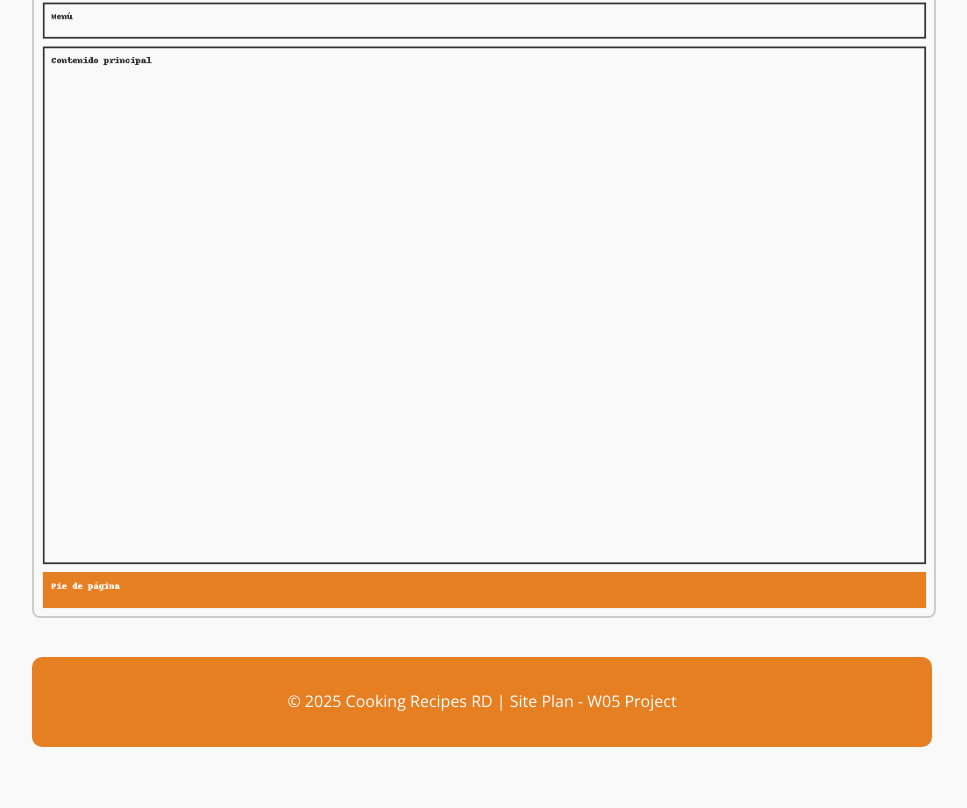
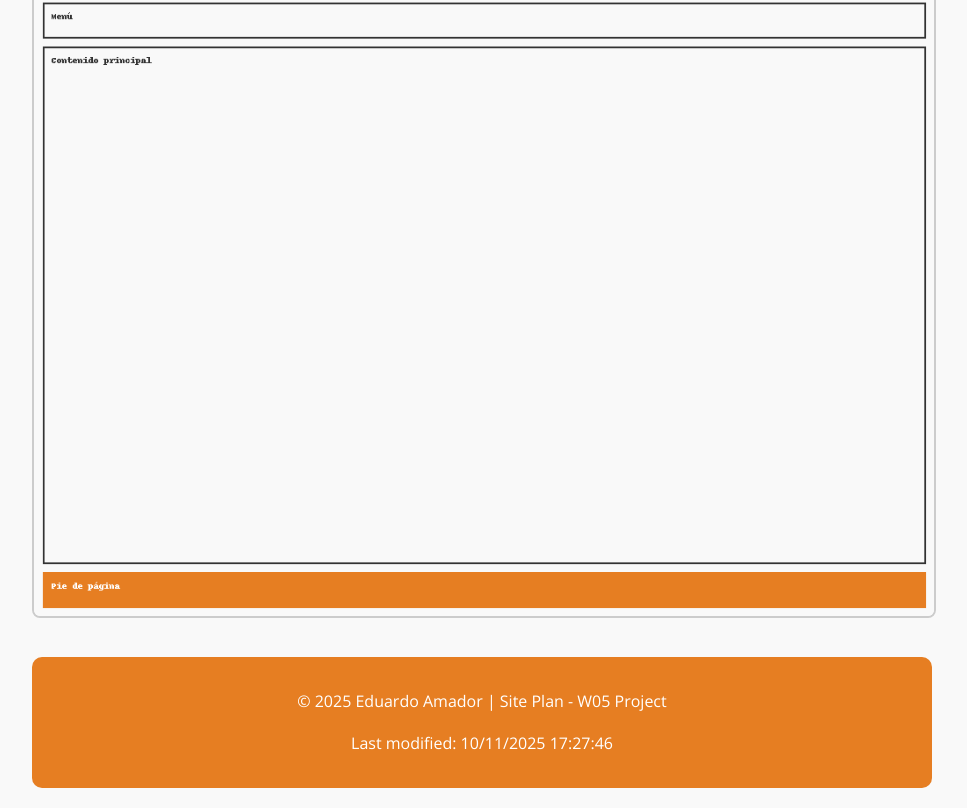
Before and after one commit to MrKnight2916/wdd131, a plain HTML site: page project/siteplan.html in a window 1280 px wide. Shown: the part 2073-2881 px from the top of the page, without its empty margins (158-1125 px from the left). Before the commit the page ends 2840 px from the top, so only its background shows below. Drawn offline with nearby package versions, Linux system fonts and the light colour scheme.

```diff
--- a/project/siteplan.html
+++ b/project/siteplan.html
@@ -74,8 +74,13 @@
     </main>
 
     <footer>
-        <p>© 2025 Cooking Recipes RD | Site Plan - W05 Project</p>
+        <p>© 2025 Eduardo Amador | Site Plan - W05 Project</p>
+        <p id="lastModified"></p>
     </footer>
+
+    <script>
+        document.getElementById('lastModified').textContent = "Last modified: " + document.lastModified;
+    </script>
 </body>
 
 </html>
```
